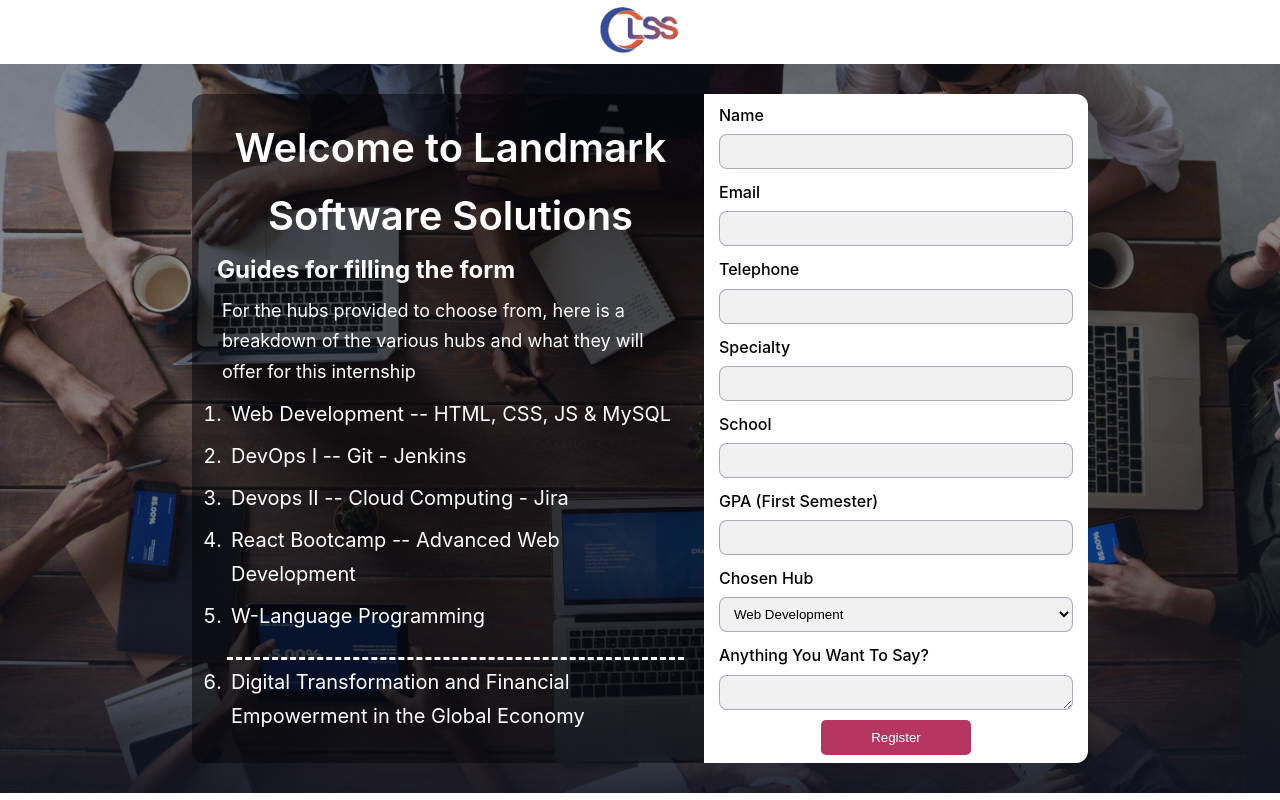
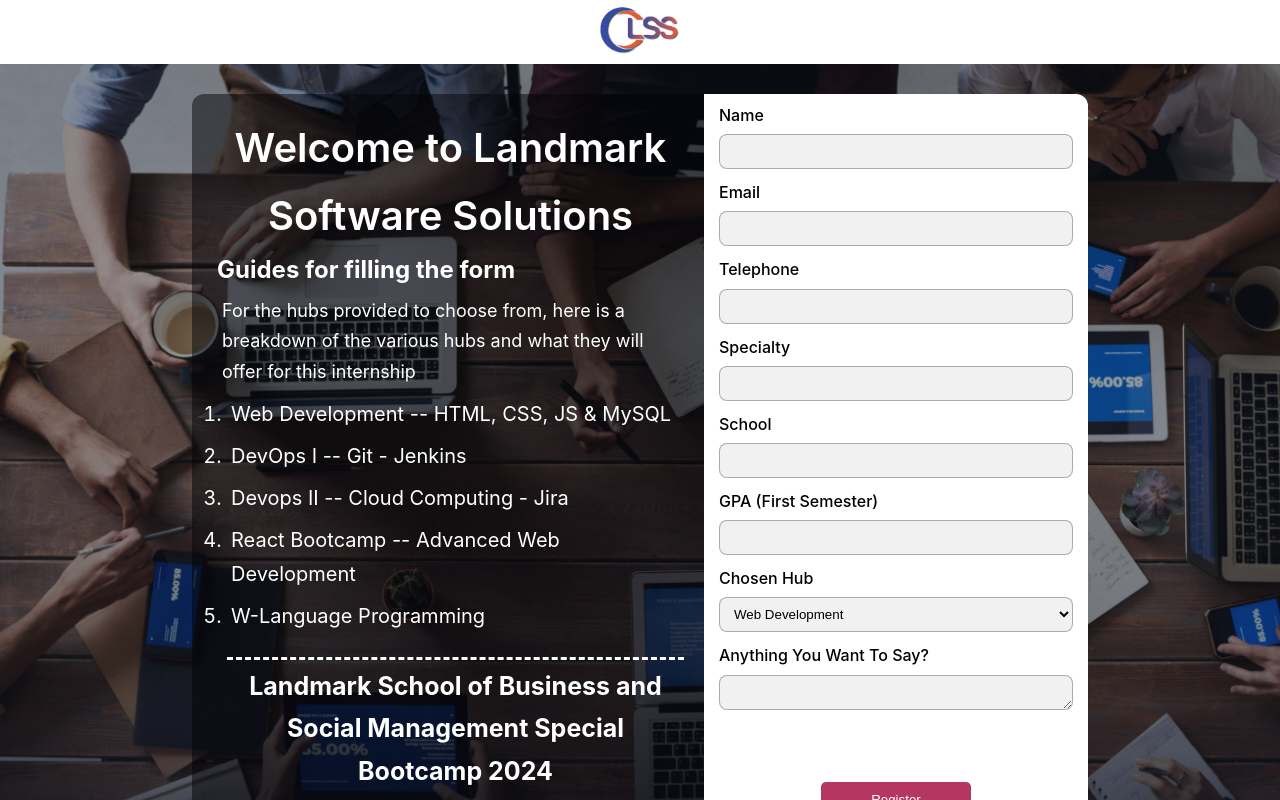
Before and after one commit to Fuangi/Internship, a React (Vite) app: page / in a window 1280 px wide. Shown: the top 800 px of the page. Built offline with nearby package versions, Linux system fonts and the light colour scheme.

Commit message:
Refactored the digital transformation option guide

```diff
--- a/src/components/Homepage.jsx
+++ b/src/components/Homepage.jsx
@@ -21,7 +21,12 @@
             <li>Devops II -- Cloud Computing - Jira</li>
             <li>React Bootcamp -- Advanced Web Development</li>
             <li>W-Language Programming</li>
-            <li className="biz">
+
+            <h4 className="biz">
+              Landmark School of Business and Social Management Special Bootcamp
+              2024
+            </h4>
+            <li>
               Digital Transformation and Financial Empowerment in the Global
               Economy
             </li>
--- a/src/components/View.jsx
+++ b/src/components/View.jsx
@@ -8,8 +8,8 @@
   useEffect(function () {
     axios({
       method: "GET",
-      // url: "https://internship-backend-ediw.onrender.com/internship",
-      url: "http://localhost:4000/internship",
+      url: "https://internship-backend-ediw.onrender.com/internship",
+      // url: "http://localhost:4000/internship",
     })
       .then(function (res) {
         setInterns(res.data.data.interns);
@@ -21,8 +21,8 @@
 
   function handleSort(field) {
     axios({
-      url: `http://localhost:4000/internship/?sort=${field}`,
-      // url: `https://internship-backend-ediw.onrender.com/internship/?sort=${field}`,
+      // url: `http://localhost:4000/internship/?sort=${field}`,
+      url: `https://internship-backend-ediw.onrender.com/internship/?sort=${field}`,
       method: "get",
     })
       .then(function (res) {
--- a/src/index.scss
+++ b/src/index.scss
@@ -85,12 +85,14 @@
     font-size: 20px;
     padding: 4px;
   }
+}
 
-  & .biz {
-    margin-top: 20px;
-    border-top: 3px dashed white;
-    padding-top: 5px;
-  }
+.biz {
+  margin-top: 20px;
+  border-top: 3px dashed white;
+  padding-top: 5px;
+  font-size: 25px;
+  text-align: center;
 }
 
 /* FORM */
```
